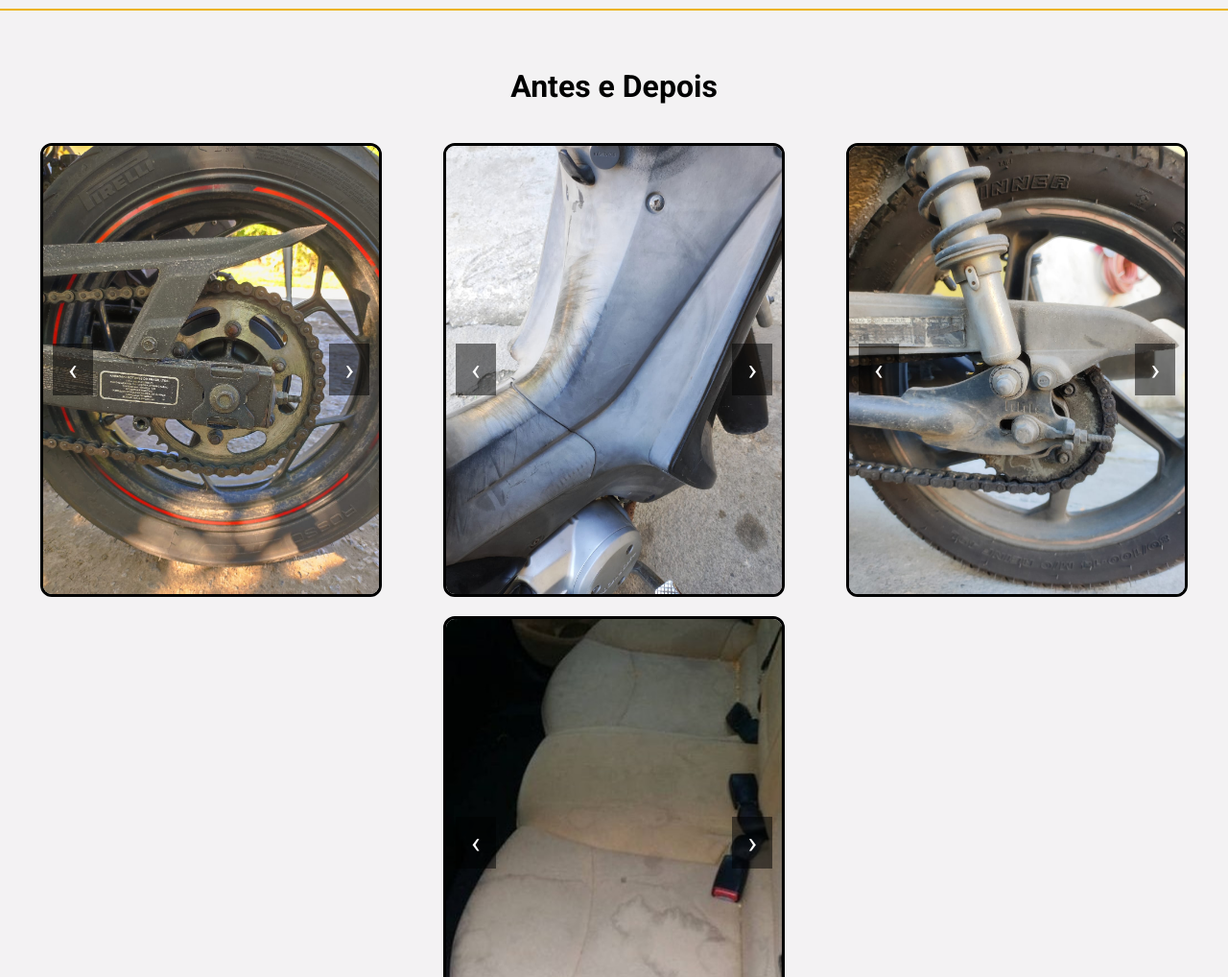
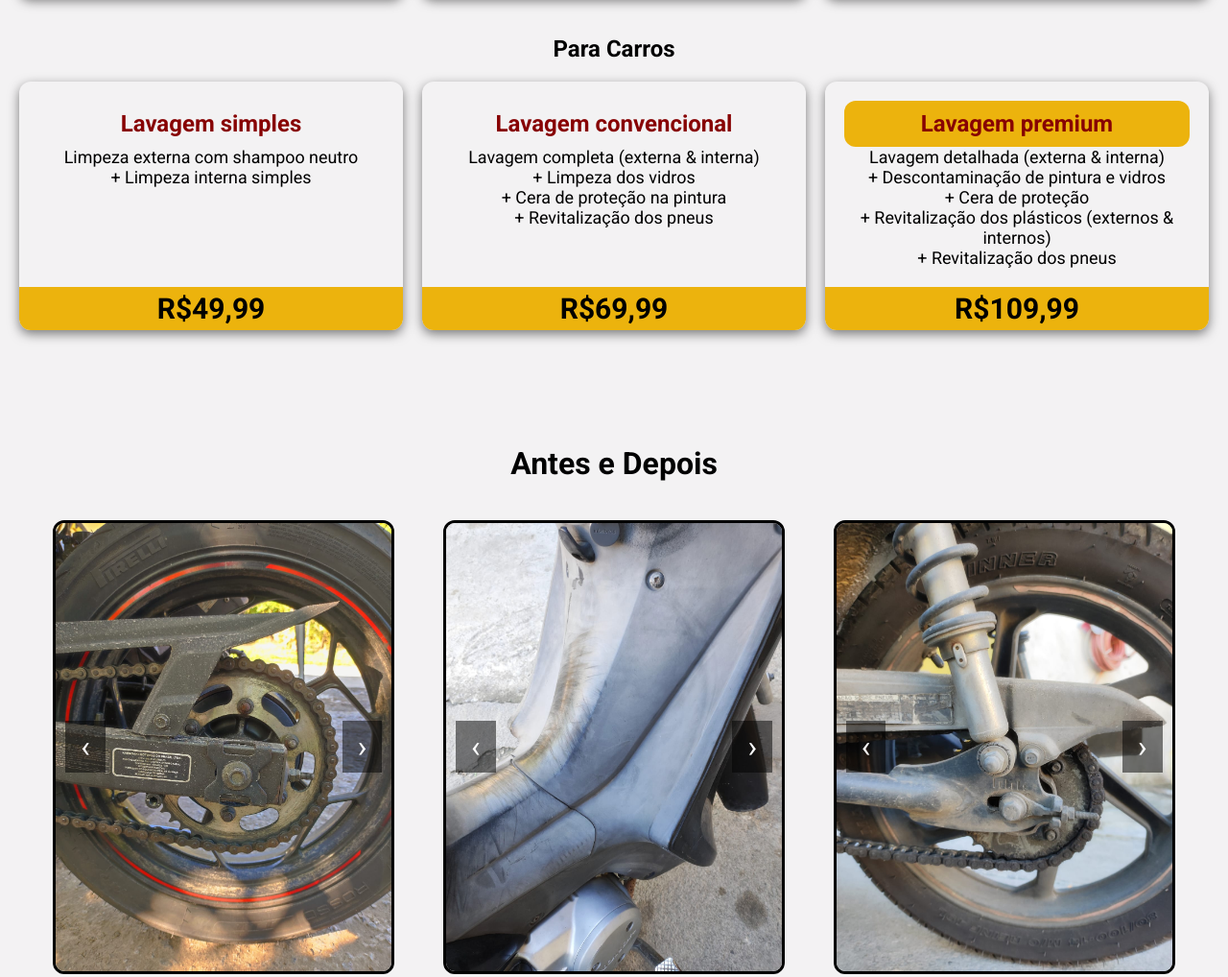
Before and after one commit to JvQroz/AutoTalentoBrothers, a plain HTML site: page index.html in a window 1280 px wide. Shown: the part 1191-2209 px from the top of the page at 96% size. Drawn offline with Linux system fonts and the light colour scheme.

Commit message:
Add files via upload

```diff
--- a/index.html
+++ b/index.html
@@ -55,13 +55,17 @@
 
     <section class="servicos" id="servicos">
       <h2>Nossos Serviços</h2>
+
+      <!-- Serviços para Motos -->
+      <div class="categoria-servico">
+        <h3 class="categoria">Para Motos</h3>
         <div class="grid-servicos">
+
           <div class="card-servico">
             <div class="card-servico-txt">
               <h3>Lavagem simples</h3>
               <p>Lavagem externa com shampoo neutro</p>
               <p>+ Limpeza de relação</p>
-
             </div>
             <div class="tempoevalor">
               <h1>R$29,99</h1>
@@ -84,7 +88,7 @@
 
           <div class="card-servico">
             <div class="card-servico-txt">
-            <h3>Lavagem premium</h3>
+              <h3 class="premium">Lavagem premium</h3>
               <p>Lavagem detalhada</p>
               <p>+ Descontaminação de pintura</p>
               <p>+ Cera de proteção</p>
@@ -96,9 +100,57 @@
               <h1>R$89,99</h1>
             </div>
           </div>
-    </section>
 
-    <section class="trabalhos">
+        </div>
+      </div>
+
+      <!-- Serviços para Carros -->
+      <div class="categoria-servico">
+        <h3 class="categoria">Para Carros</h3>
+        <div class="grid-servicos">
+
+          <div class="card-servico">
+            <div class="card-servico-txt">
+              <h3>Lavagem simples</h3>
+              <p>Limpeza externa com shampoo neutro</p>
+              <p>+ Limpeza interna simples</p>
+            </div>
+            <div class="tempoevalor">
+              <h1>R$49,99</h1>
+            </div>
+          </div>
+
+          <div class="card-servico">
+            <div class="card-servico-txt">
+              <h3>Lavagem convencional</h3>
+              <p>Lavagem completa (externa & interna)</p>
+              <p>+ Limpeza dos vidros</p>
+              <p>+ Cera de proteção na pintura</p>
+              <p>+ Revitalização dos pneus</p>
+
+            </div>
+            <div class="tempoevalor">
+              <h1>R$69,99</h1>
+            </div>
+          </div>
+
+          <div class="card-servico">
+            <div class="card-servico-txt">
+              <h3 class="premium">Lavagem premium</h3>
+              <p>Lavagem detalhada (externa & interna)</p>
+              <p>+ Descontaminação de pintura e vidros</p>
+              <p>+ Cera de proteção</p>
+              <p>+ Revitalização dos plásticos (externos & internos)</p>
+              <p>+ Revitalização dos pneus</p>
+            </div>
+            <div class="tempoevalor">
+              <h1>R$109,99</h1>
+            </div>
+          </div>
+        </div>
+      </div>
+
+    <div class="trabalhos">
       <h2>Antes e Depois</h2>
       <div class="container-carrossel">
         <div class="carrossel">
@@ -128,8 +180,6 @@
           <button class="controle proximo">›</button>
         </div>
 
-
-
         <div class="carrossel">
           <button class="controle anterior">‹</button>
           <div class="faixa">
@@ -138,10 +188,11 @@
           </div>
           <button class="controle proximo">›</button>
         </div>
+      </div>
+    </div>
 
+    </section>
 
-    </div>
-    </section>
 
 
     <section class="sobre-nos" id="sobre">
--- a/styles/servicos.css
+++ b/styles/servicos.css
@@ -11,6 +11,11 @@
   color: var(--black-color);
 }
 
+.categoria{
+  font-size: 1.5rem;
+  margin-top: 40px;
+}
+
 .grid-servicos {
   display: grid;
   grid-template-columns: repeat(auto-fit, minmax(250px, 1fr));
@@ -18,9 +23,10 @@
 }
 
 .card-servico {
+  margin-top: 20px;
   background: var(--white-color);
   border-radius: 12px;
-  box-shadow: 0 4px 12px rgba(0, 0, 0, 0.1);
+  box-shadow: 0 4px 12px rgba(0, 0, 0, 0.5);
   transition: transform 0.3s;
   display: flex;
   flex-direction: column;
@@ -35,6 +41,12 @@
   color: var(--red-color);
   padding: 10px 20px;
   font-size: 1.5rem;
+  margin: 0;
+}
+
+.premium{
+  background-color: var(--yellow-color);
+  border-radius: 12px;
 }
 
 .card-servico-txt {
@@ -54,3 +66,74 @@
   font-size: 1.25rem;
   font-weight: bold;
 }
+
+.trabalhos h2 {
+  margin-top: 60px;
+  font-size: 2rem;
+}
+
+.container-carrossel {
+  display: flex;
+  flex-wrap: wrap;
+  justify-content: center;
+  gap: 20px;
+}
+
+
+.carrossel {
+  width: 350px;
+  position: relative;
+  margin: auto;
+  overflow: hidden;
+  border-radius: 12px;
+  border: solid 3px var(--black-color);
+}
+
+.faixa {
+  display: flex;
+  transition: transform 0.4s ease;
+  width: 100%;
+}
+
+.faixa img {
+  width: 100%;
+  flex-shrink: 0;
+  object-fit: cover;
+  aspect-ratio: 9 / 12;
+}
+
+.controle {
+  position: absolute;
+  top: 50%;
+  transform: translateY(-50%);
+  background: rgba(0, 0, 0, 0.5);
+  color: white;
+  border: none;
+  font-size: 2rem;
+  padding: 0.5rem 1rem;
+  cursor: pointer;
+  z-index: 2;
+}
+
+.controle.anterior {
+  left: 10px;
+}
+
+.controle.proximo {
+  right: 10px;
+}
+
+.controle:hover {
+  background: rgba(0, 0, 0, 0.8);
+}
+
+.controle:disabled {
+  pointer-events: none;
+}
+
+@media (max-width: 768px) {
+
+  .carrossel{
+    width: 250px;
+  }
+}
```
Also changed, not shown: styles/inicio.css (line endings or trailing spaces). Lines whose indentation alone changed are shown as unchanged.
